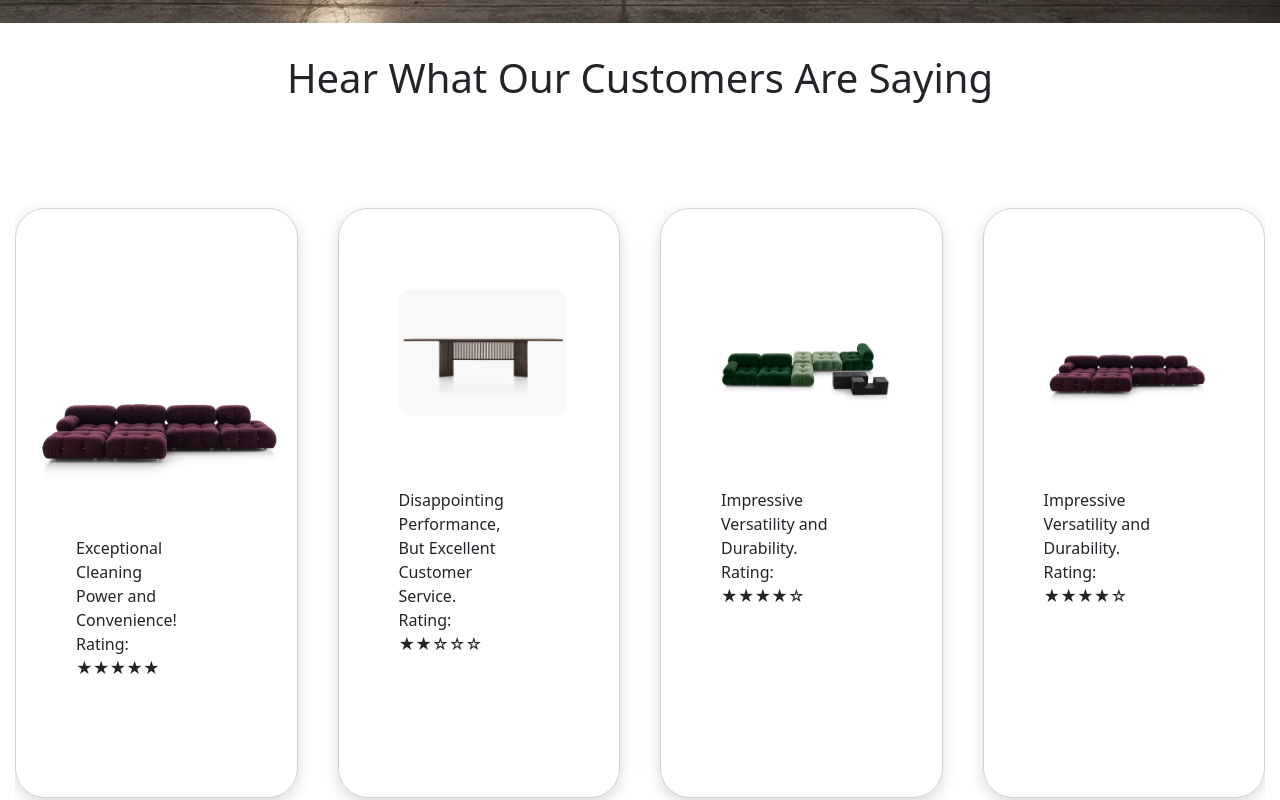
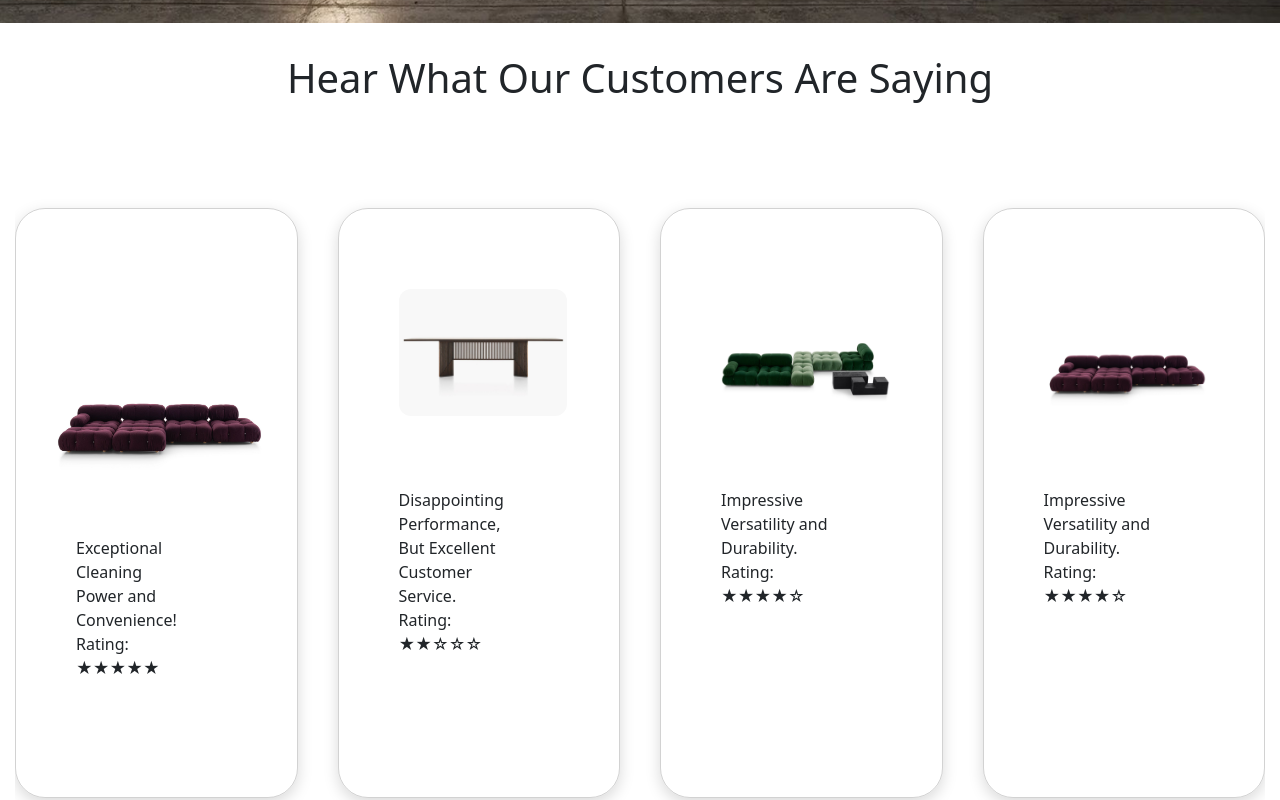
Before and after one commit to zeyadMohsenHegazy/Sella-FrontEnd, an Angular app: page / in a window 1280 px wide. In both pictures the pointer is over the picture 160 px from the left and 1332 px from the top of the page. Shown: the part 932-1732 px from the top of the page. Built offline with nearby package versions, Linux system fonts and the light colour scheme.

Commit message:
edit Hover

```diff
--- a/src/app/Components/reviews/reviews.component.css
+++ b/src/app/Components/reviews/reviews.component.css
@@ -21,7 +21,7 @@ body {
 }
 
 .container {
-  max-width: 1400px;
+  max-width: 1600px;
   padding:  15px;
   margin: 0 auto;
 }
@@ -161,7 +161,7 @@ img {
 }
 
 img:hover {
-  transform: scale(1.5);
+  transform: scale(1.3);
   transition-delay: 0.1s; /* Add the desired delay value here */
 }
 
```
